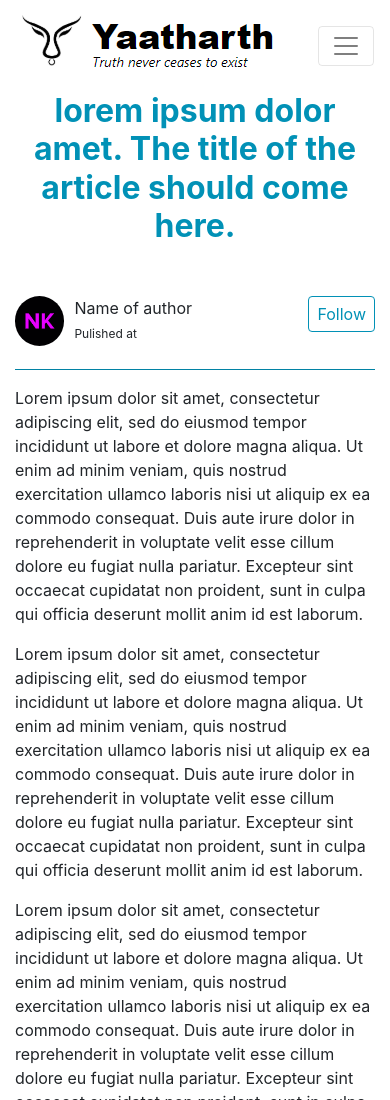
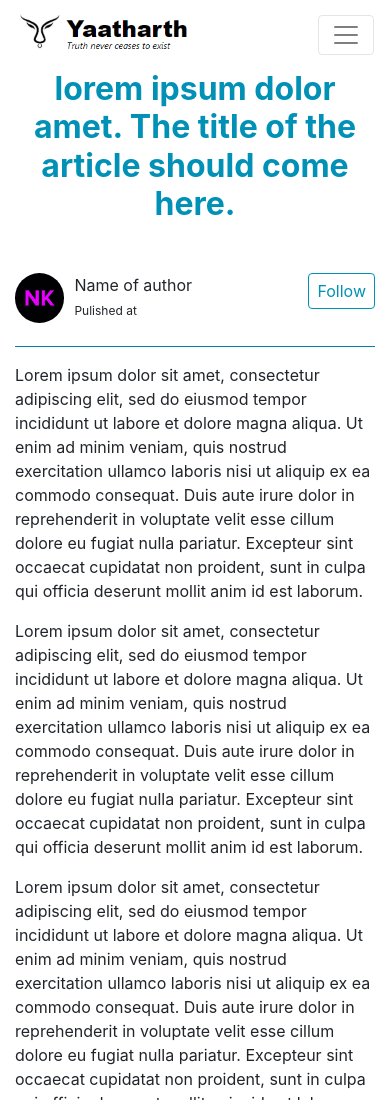
Before and after one commit to mayanktomar/yatharthtest, a plain HTML site: page index.html in a window 390 px wide. Shown: the top 1100 px of the page. Drawn offline with nearby package versions, Linux system fonts and the light colour scheme; a script that the page names is missing.

Commit message:
fifth commit

```diff
--- a/css/styles.css
+++ b/css/styles.css
@@ -38,6 +38,15 @@
 	float: left;
 
 
+}
+
+@media only screen and (max-width: 400px){
+	 .navbar a{
+		max-width: 50%;
+	}
+	.navbar img{
+		max-width: 100%;
+	}
 }
 
 #sugg{
```
